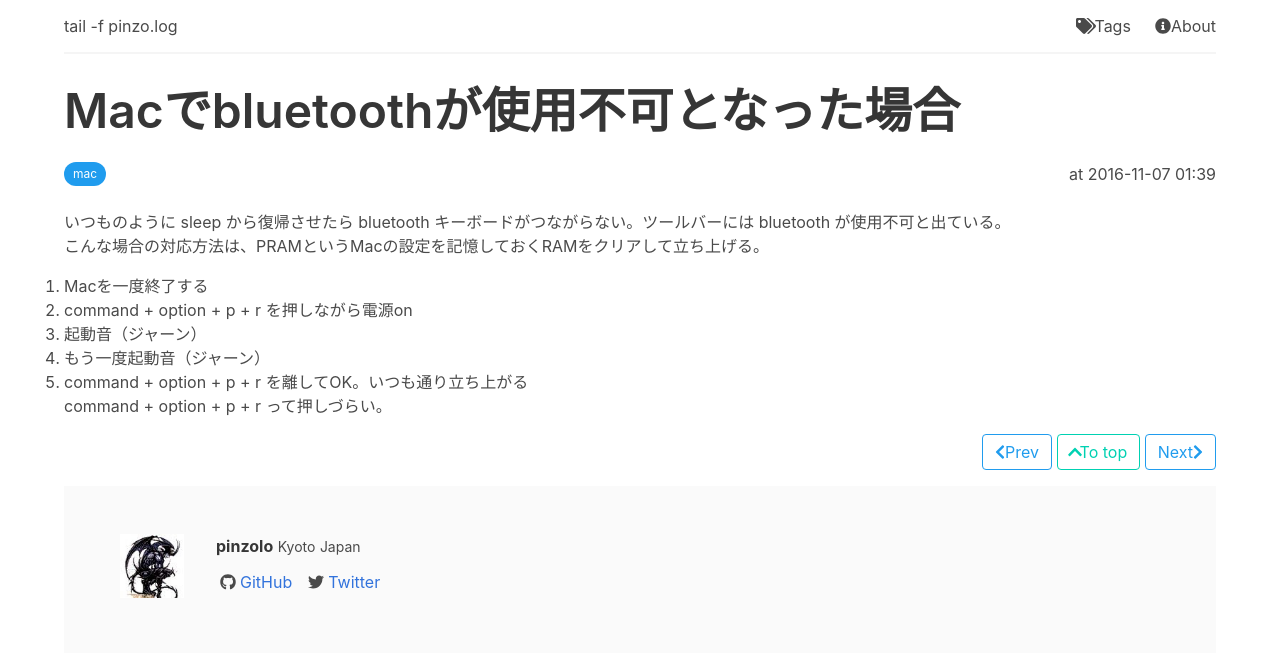
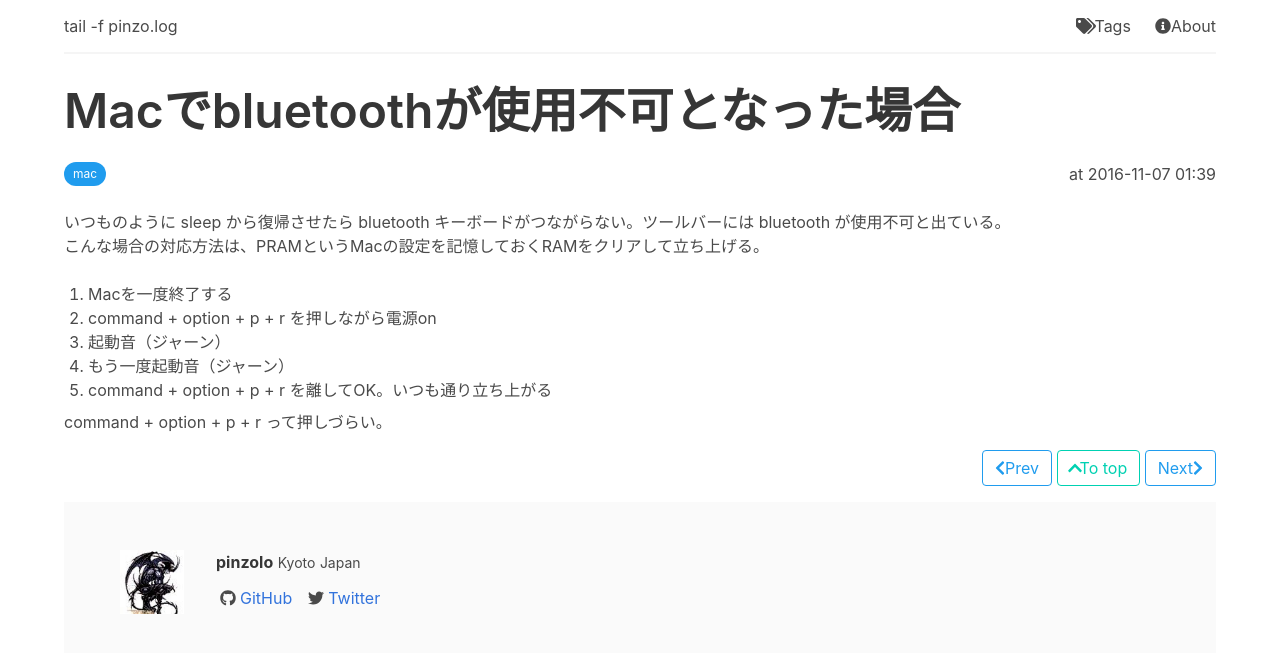
Before and after one commit to pinzolo/pinzolo.github.io, a Jekyll site: the page built from _posts/2016-11-07-bluetooth-disabled.md, in a window 1280 px wide. Shown: the top 653 px of the page. Built offline with Jekyll 4.4.1, drawn with Linux system fonts in a browser that asks for light colours; nearby versions of some CDN libraries.

Commit message:
Add list style in entry content.

```diff
--- a/assets/css/style.scss
+++ b/assets/css/style.scss
@@ -84,6 +84,13 @@
     font-size: 1rem;
     font-weight: 100;
   }
+  ul {
+    list-style-type: disc;
+    padding: .5rem 0 .5rem 1.5rem;
+  }
+  ol {
+    padding: .5rem 0 .5rem 1.5rem;
+  }
 }
 
 .pager {
```
